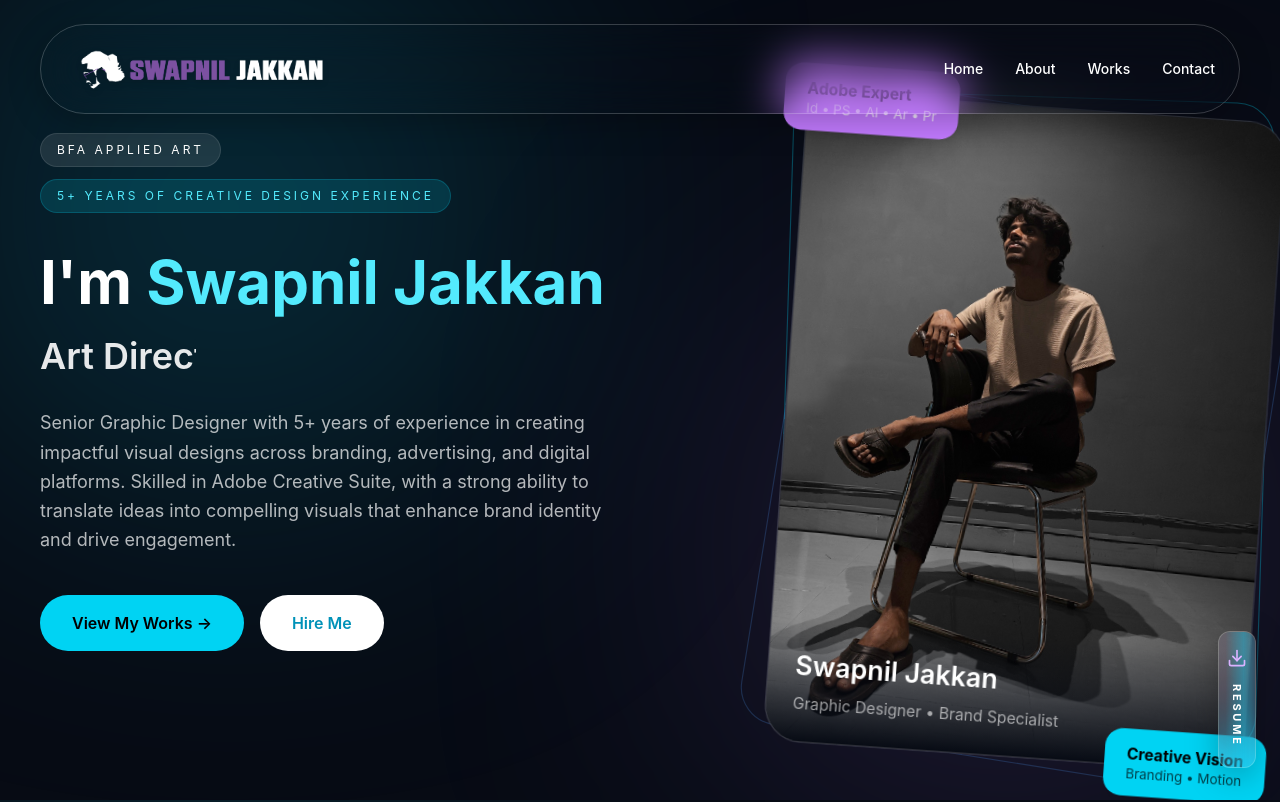
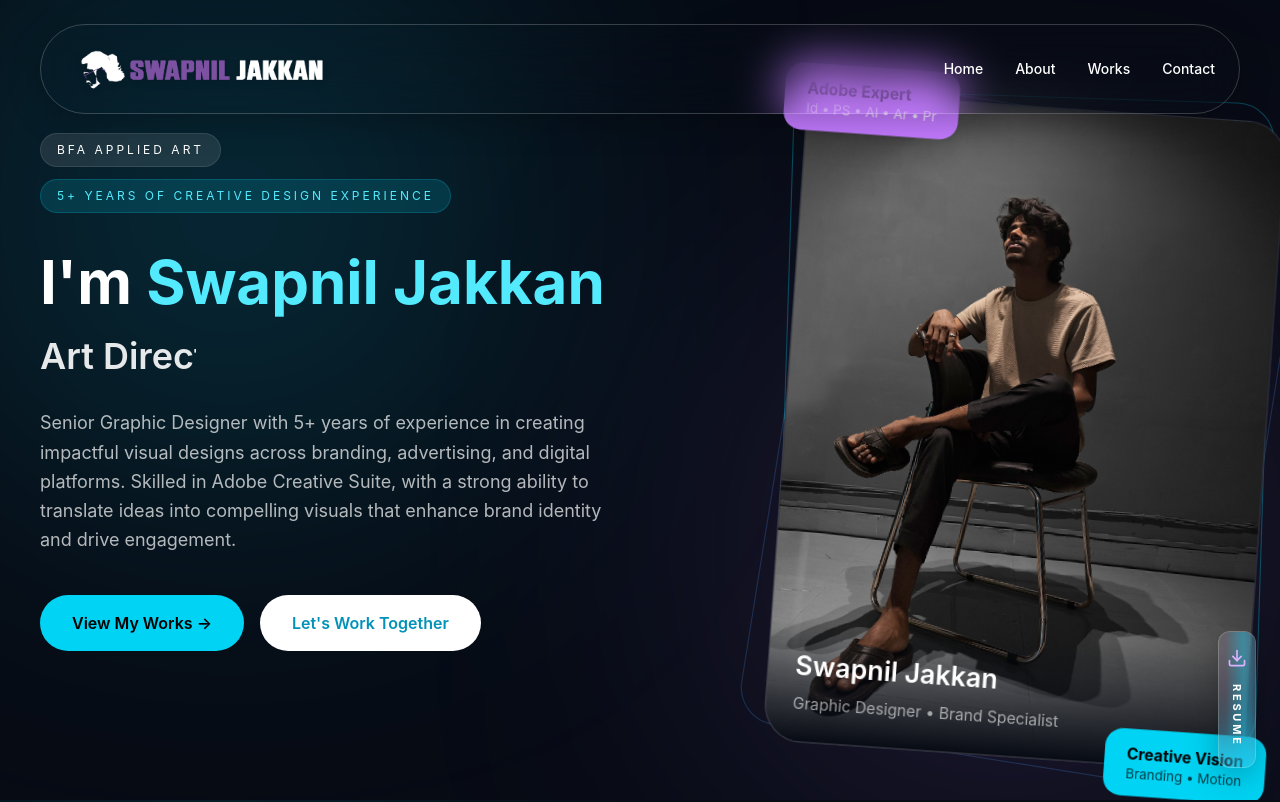
Before and after one commit to Vamsikrishna1234-coder/swapnil-portfolio, a React (Vite) app: page / in a window 1280 px wide. Shown: the top 802 px of the page. Built offline with nearby package versions, Linux system fonts and the light colour scheme.

Commit message:
lets together

```diff
--- a/src/components/header.jsx
+++ b/src/components/header.jsx
@@ -186,7 +186,7 @@ export default function HeroSection() {
                 href="#contact"
                 className="px-8 py-4 rounded-full bg-white text-cyan-600 font-semibold hover:bg-blue-50 transition"
               >
-                Hire Me
+                Let's Work Together
               </a>
             </motion.div>
           </motion.div>
```
